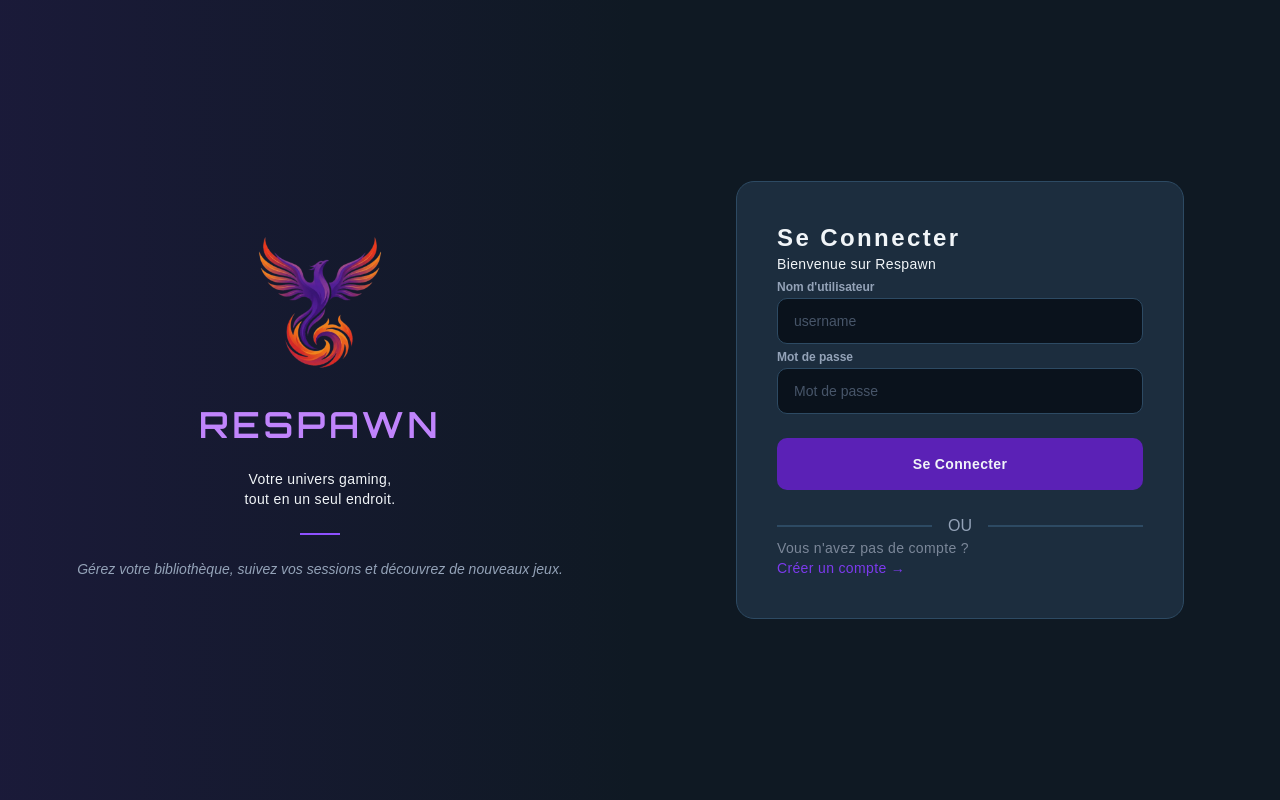
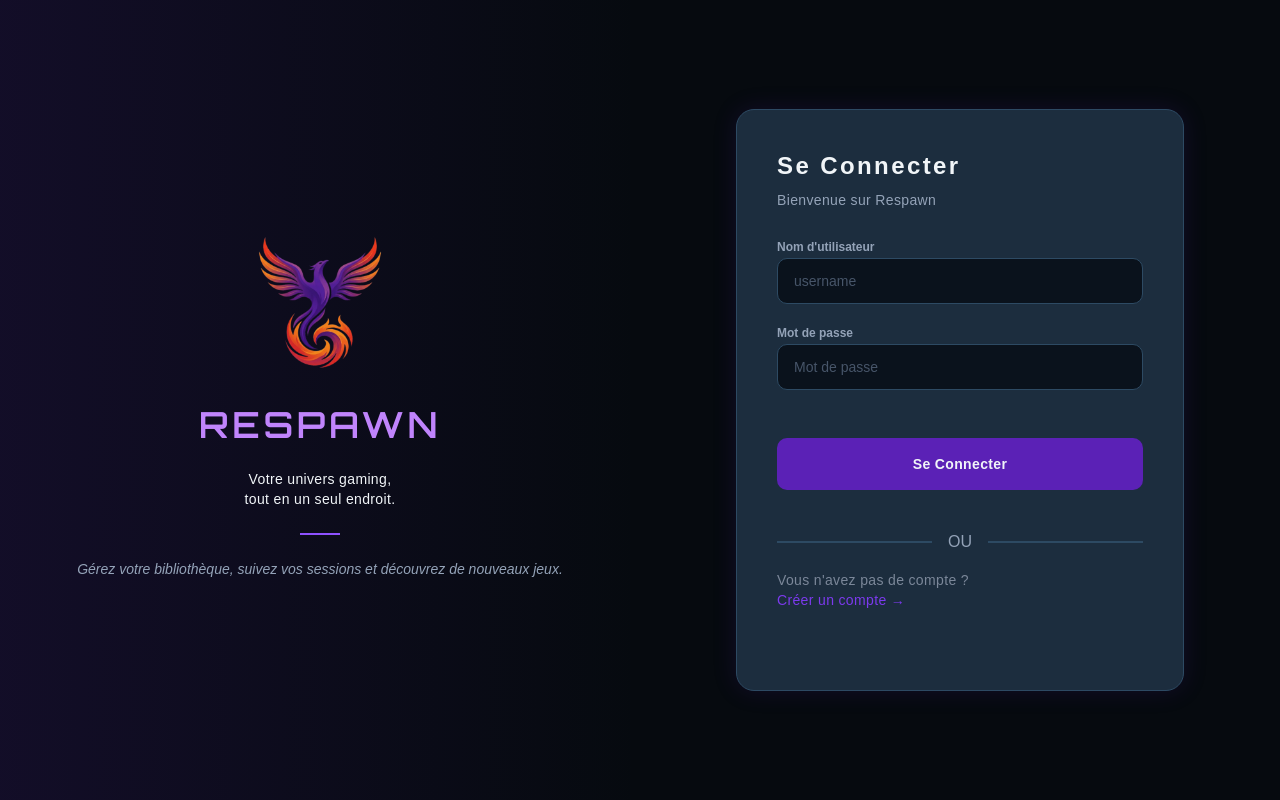
Before and after one commit to Maxime-Maguet/respawn-frontend, a React (Vite) app: page /signin in a window 1280 px wide. Built offline with nearby package versions, Linux system fonts and the light colour scheme.

Commit message:
feature signinScreen almost completed

```diff
--- a/src/components/ui/Card.jsx
+++ b/src/components/ui/Card.jsx
@@ -1,6 +1,6 @@
 export default function Card({ children }) {
   return (
-    <div className="bg-[#1C2D3E] border border-[#2D4A63] rounded-2xl w-full max-w-md  p-10 flex flex-col">
+    <div className="bg-[#1C2D3E] border border-[#2D4A63] rounded-2xl w-full max-w-md  px-10 pb-20 pt-10 flex flex-col shadow-[0_0_25px_rgba(91,33,182,0.15)]">
       {children}
     </div>
   );
--- /dev/null
+++ b/src/components/ui/Input.jsx
@@ -0,0 +1,15 @@
+export default function Input({ label, type, value, onChange, placeholder }) {
+  return (
+    <div>
+      <label className="text-xs font-semibold text-[#94A3B8]">{label}</label>
+      <input
+        className="w-full bg-[#0a121c] border border-[#2D4A63] rounded-lg px-4 py-3 text-sm text-[#F1F5F8] placeholder:text-[#475569] focus:outline-none focus:border-violet-500 transition-colors autofill:bg-[#0a121c] autofill:shadow-[inset_0_0_0px_1000px_#0a121c] autofill:[-webkit-text-fill-color:#F1F5F8]"
+        type={type}
+        value={value}
+        onChange={onChange}
+        placeholder={placeholder}
+        autoComplete="off"
+      ></input>
+    </div>
+  );
+}
--- a/src/components/ui/button.jsx
+++ b/src/components/ui/button.jsx
@@ -1,8 +1,8 @@
 export default function Button({ onClick, text, disabled, className }) {
   return (
     <button
-      className={`bg-[#5B21B6] hover:bg-violet-800 rounded-lg p-4 w-full text-center text-[#F1F5F8] font-semibold text-sm tracking-wide
-        transition-colors duration-150 cursor-pointer disabled:opacity-50 disabled:cursor-not-allowed active:scale-95 focus-visible:ring-2 focus-visible:ring-violet-500/50 ${className}`}
+      className={`bg-[#5B21B6] hover:bg-[#6D28D9] rounded-lg p-4 w-full text-center text-[#F1F5F8] font-semibold text-sm tracking-wide
+        transition-colors duration-300 cursor-pointer disabled:opacity-50 disabled:cursor-not-allowed active:scale-95 focus-visible:ring-2 focus-visible:ring-violet-500/50 ${className ?? ""}`}
       disabled={disabled}
       onClick={onClick}
     >
--- a/src/pages/SigninScreen.jsx
+++ b/src/pages/SigninScreen.jsx
@@ -8,7 +8,7 @@ import { Link } from "react-router-dom";
 import Button from "../components/ui/Button";
 import ErrorBox from "../components/ui/ErrorBox";
 import Card from "../components/ui/Card";
-
+import Input from "../components/ui/Input";
 import logo_Respawn from "../assets/logo_Respawn.png";
 
 export default function Signin() {
@@ -23,6 +23,7 @@ export default function Signin() {
     onSuccess: (data) => {
       console.log("signinScreen", data);
       dispatch(login(data));
+      navigate("/home");
     },
     onError: (error) => {
       setErrors(error.response.data.errors.map((err) => err.msg));
@@ -34,7 +35,7 @@ export default function Signin() {
   };
 
   return (
-    <div className="flex min-h-screen bg-[#0f1923]">
+    <div className="flex min-h-screen bg-[#060a0f]">
       <div className=" gap-6 basis-1/2 bg-linear-to-r from-[rgba(91,33,182,0.15)] to-transparent flex flex-col items-center justify-center">
         <img className={"w-40"} src={logo_Respawn} />
         <h1
@@ -55,38 +56,30 @@ export default function Signin() {
           jeux.
         </p>
       </div>
-      <div className="  basis-1/2 flex items-center justify-center bg-[#0f1923]">
+      <div className="  basis-1/2 flex items-center justify-center bg-[#060a0f]">
         <Card>
-          <h2 className="text-2xl text-[#F1F5F8] font-semibold tracking-widest">
-            Se Connecter
-          </h2>
-          <p className={" text-sm  text-[#F1F5F8] tracking-wide "}>
-            Bienvenue sur Respawn
-          </p>
-          <div>
-            <label className="text-xs font-semibold text-[#94A3B8]">
-              Nom d'utilisateur
-            </label>
-            <input
-              className="w-full bg-[#0a121c] border border-[#2D4A63] rounded-lg px-4 py-3 text-sm text-[#F1F5F8] placeholder:text-[#475569] focus:outline-none focus:border-violet-500 transition-colors autofill:bg-[#0a121c] autofill:shadow-[inset_0_0_0px_1000px_#0a121c] autofill:[-webkit-text-fill-color:#F1F5F8]"
-              type="text"
+          <div className="flex flex-col gap-2">
+            <h2 className="text-2xl text-[#F1F5F8] font-semibold tracking-widest">
+              Se Connecter
+            </h2>
+            <p className={" text-sm  text-[#94A3B8] tracking-wide "}>
+              Bienvenue sur Respawn
+            </p>
+          </div>
+          <div className="my-6 flex flex-col gap-4">
+            <Input
+              label={"Nom d'utilisateur"}
+              type={"text"}
               value={username}
               onChange={(e) => setUsername(e.target.value)}
-              placeholder="username"
-              autoComplete="off"
+              placeholder={"username"}
             />
-          </div>
-          <div>
-            <label className="text-xs font-semibold text-[#94A3B8]">
-              Mot de passe
-            </label>
-            <input
-              className="w-full bg-[#0a121c] border border-[#2D4A63] rounded-lg px-4 py-3 text-sm text-[#F1F5F8] placeholder:text-[#475569] focus:outline-none focus:border-violet-500 transition-colors autofill:bg-[#0a121c] autofill:shadow-[inset_0_0_0px_1000px_#0a121c] autofill:[-webkit-text-fill-color:#F1F5F8]"
-              type="password"
+            <Input
+              label={"Mot de passe"}
+              type={"password"}
               value={password}
               onChange={(e) => setPassword(e.target.value)}
-              placeholder="Mot de passe"
-              autoComplete="off"
+              placeholder={"Mot de passe"}
             />
           </div>
           <Button
@@ -95,14 +88,17 @@ export default function Signin() {
             onClick={handleSignin}
             className="my-6"
           ></Button>
-          <div className="flex-row flex items-center gap-4">
+          <div className="flex-row flex items-center gap-4 my-4">
             <div className="flex-1 h-0.5 bg-[#2D4A63] justify-center"></div>
             <p className="text-[#94A3B8]">OU</p>
             <div className="flex-1 h-0.5 bg-[#2D4A63] justify-center"></div>
           </div>
           <p className="text-sm  text-[#7b8799] tracking-wide ">
             Vous n'avez pas de compte ? <br />
-            <Link to="/signup" className="text-[#7C3AED]">
+            <Link
+              to="/signup"
+              className="text-[#7C3AED] mt-4 hover:text-[#6D28D9]  transition-colors duration-300 "
+            >
               Créer un compte →
             </Link>
           </p>
```
